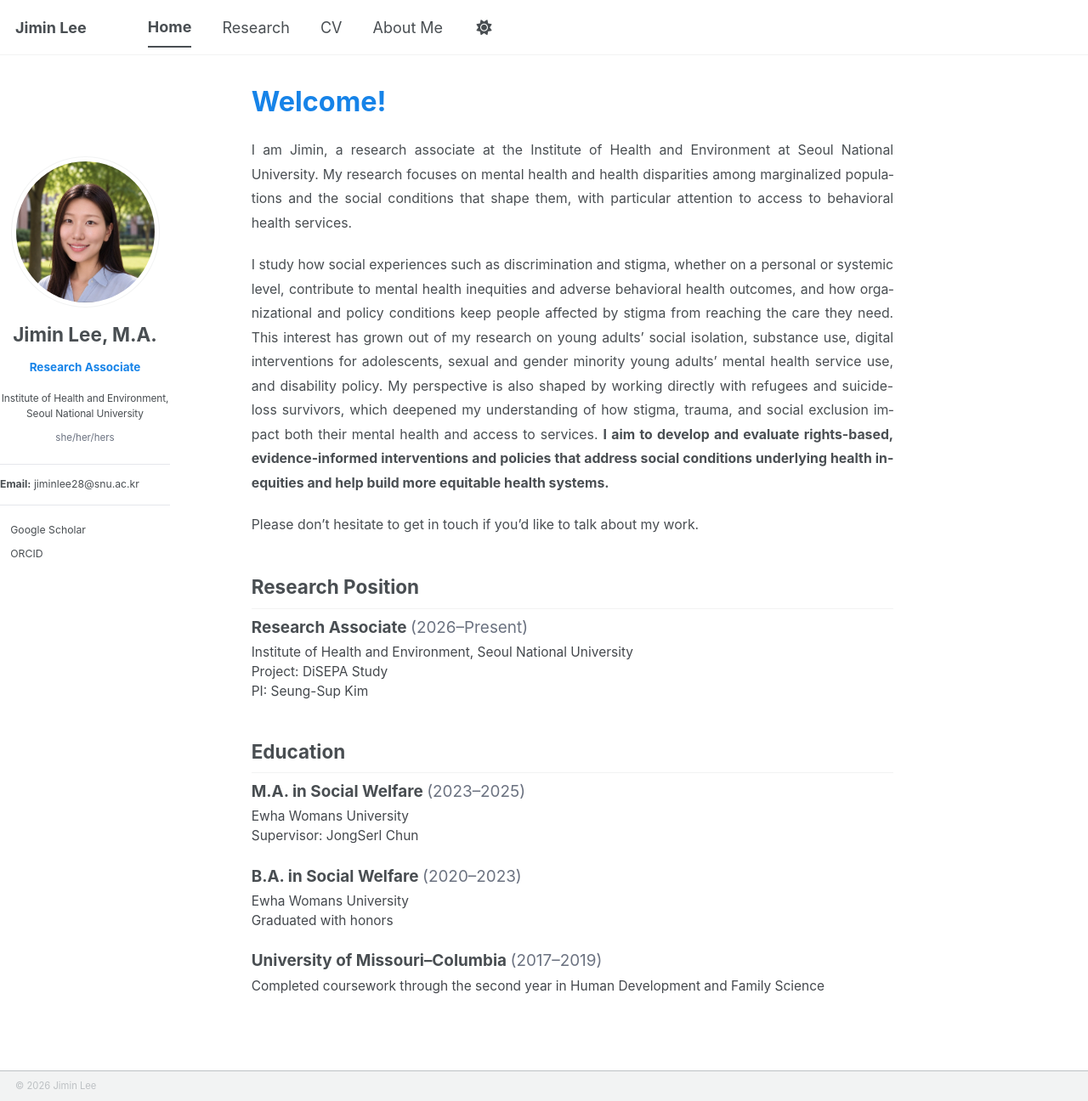
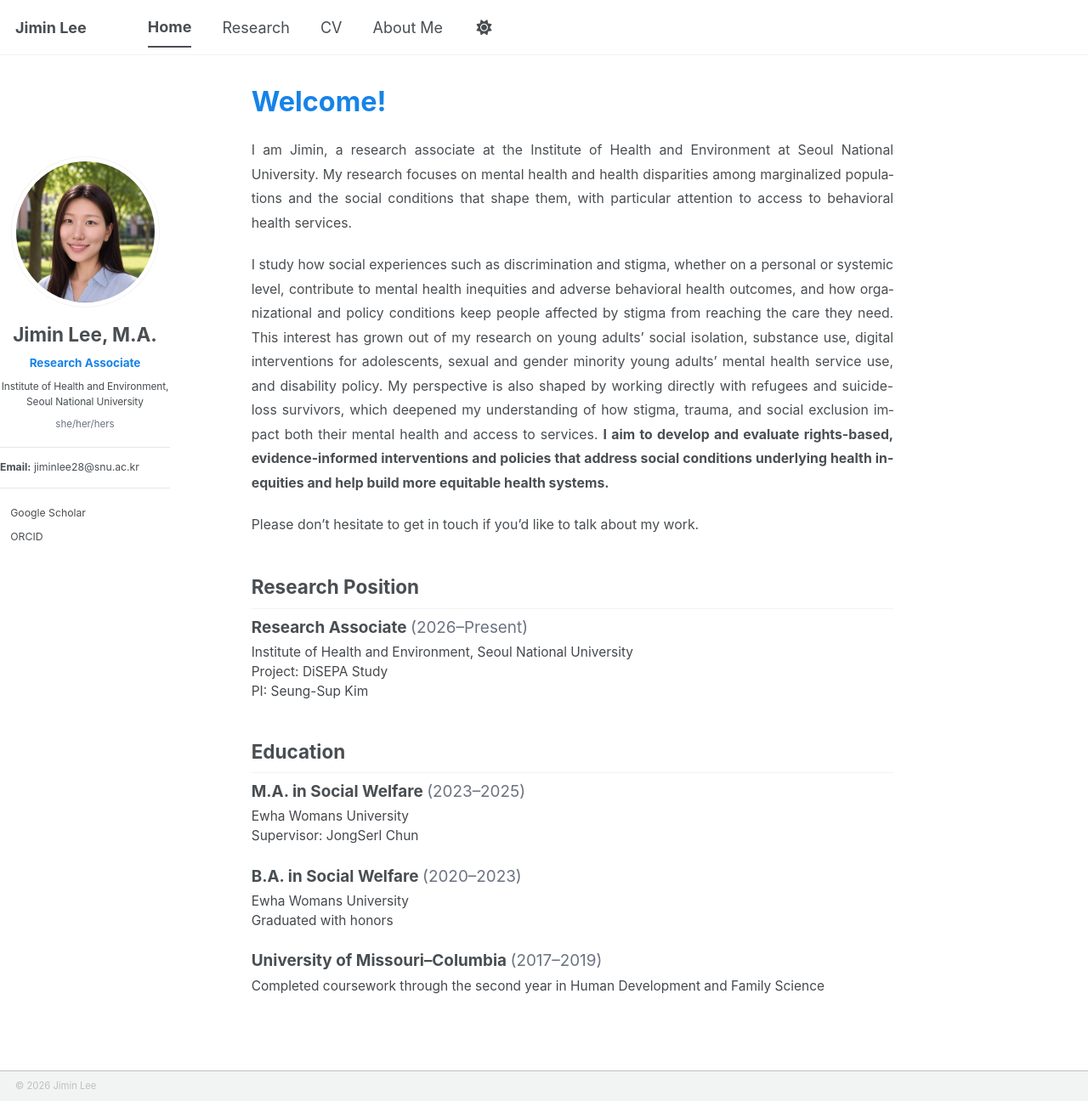
Before and after one commit to jiminlee-research/jiminlee-research.github.io, a Jekyll site: the page built from _pages/about.md, in a window 1280 px wide and 1296 px high. Shown: the whole window at 85% size. Built offline with Jekyll 4.4.1, drawn with Linux system fonts in a browser that asks for light colours; a style sheet for code colours, icons or effects is not loaded.

Commit message:
Even, tighter spacing in sidebar profile
Co-Authored-By: Claude Opus 5.5 <noreply@anthropic.com>
Claude-Session: https://claude.ai/code/session_01PcjxNgqngrrHjMZQkReYzc

```diff
--- a/_includes/head/custom.html
+++ b/_includes/head/custom.html
@@ -7,7 +7,7 @@
 <meta name="googlebot" content="noindex, nofollow, noimageindex, noarchive">
 
 <!-- Reload the site stylesheet after updates -->
-<link rel="stylesheet" href="{{ base_path }}/assets/css/main.css?v=20261112-10">
+<link rel="stylesheet" href="{{ base_path }}/assets/css/main.css?v=20261112-11">
 
 <!-- Narrow sans for the sidebar role and affiliation -->
 <link rel="preconnect" href="https://fonts.googleapis.com">
--- a/assets/css/main.scss
+++ b/assets/css/main.scss
@@ -71,7 +71,7 @@
 }
 
 .author__content--centered .author__name {
-  margin: .9rem 0 .8rem;
+  margin: .9rem 0 .5rem;
   font-size: 1.25em;
   line-height: 1.3;
   white-space: normal;
@@ -79,7 +79,7 @@
 }
 
 .author__role {
-  margin: 0 0 1rem;
+  margin: 0 0 .5rem;
   color: #1683e8;
   font-family: "Roboto Condensed", "Arial Narrow", $sans-serif;
   font-size: 1.12em;
@@ -98,7 +98,7 @@
 }
 
 .author__affiliation--last {
-  margin-bottom: 1.2rem;
+  margin-bottom: .5rem;
 }
 
 .sidebar .author__content--centered .author__affiliation {
@@ -111,7 +111,7 @@
 }
 
 .author__content--centered .author__pronouns {
-  margin: -0.6rem 0 1.2rem;
+  margin: 0 0 .5rem;
   color: #6b7280;
   font-size: 0.64em;
   font-weight: 400;
```
